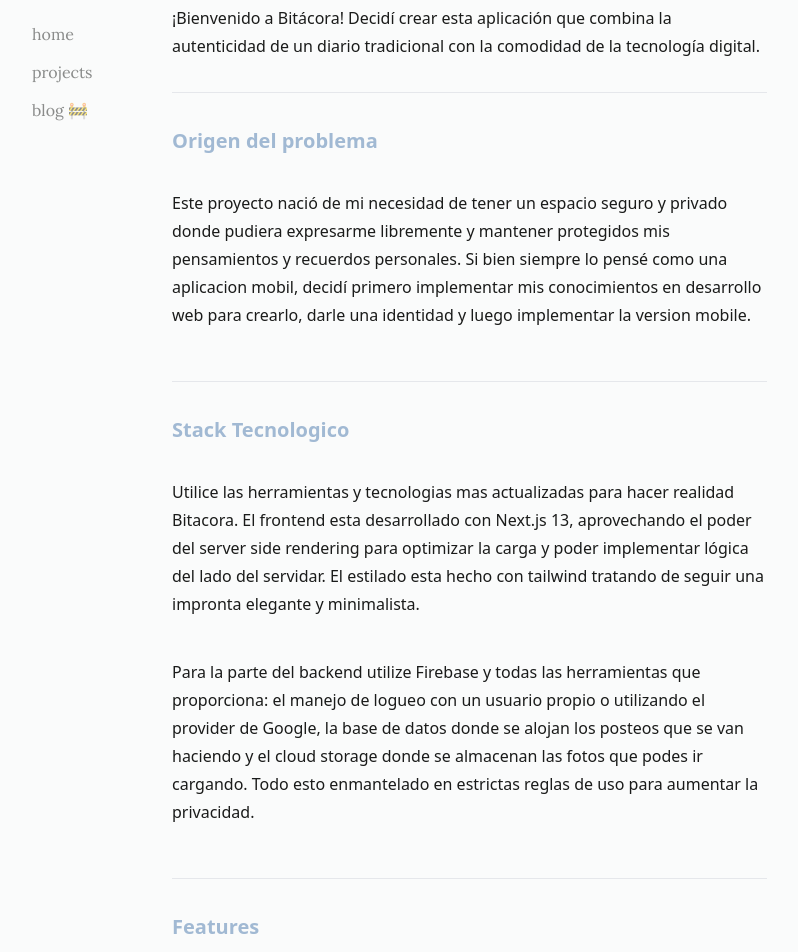
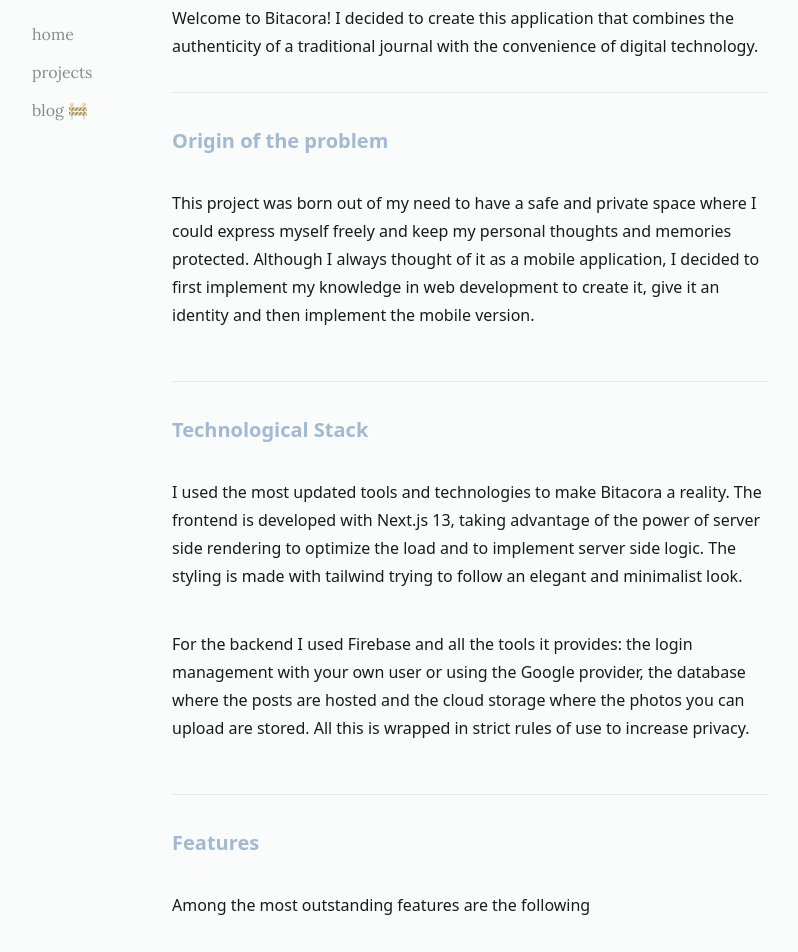
Before and after one commit to elizky/portfolio, a Next.js app: page /projects/bitacora in a window 1280 px wide. Shown: the part 180-1132 px from the top of the page, without its empty margins (170-968 px from the left). Built offline with nearby package versions, Linux system fonts and the light colour scheme.

Commit message:
docs: :speech_balloon: agregar projects en ingles

```diff
--- a/app/projects/bitacora/page.tsx
+++ b/app/projects/bitacora/page.tsx
@@ -1,7 +1,7 @@
 import type { Metadata } from 'next';
 
 import { motion } from 'framer-motion';
-import { bitacora } from 'info/projects';
+import { bitacoraEN } from 'info/projects';
 
 export const metadata: Metadata = {
   title: 'Bitacora',
@@ -9,7 +9,17 @@
 };
 
 const BitacoraPage = () => {
-  const { title, description, problem, stack, features } = bitacora;
+  const {
+    title,
+    description,
+    problemTitle,
+    problemContent,
+    stackTitle,
+    stackContent,
+    featuresTitle,
+    featuresSubtitle,
+    featuresContent,
+  } = bitacoraEN;
 
   return (
     <section className='projects'>
@@ -20,26 +30,26 @@
 
         <div className='my-8 divide-y '>
           <div className='flex flex-col items-start'>
-            <h3 className='text-accent'>Origen del problema</h3>
-            {problem.map((p) => (
+            <h3 className='text-accent'>{problemTitle}</h3>
+            {problemContent.map((p) => (
               <p className='mt-5 max-w-[600px]'>{p}</p>
             ))}
           </div>
         </div>
         <div className='my-8 divide-y '>
           <div className='flex flex-col items-start'>
-            <h3 className='text-accent'>Stack Tecnologico</h3>
-            {stack.map((p) => (
+            <h3 className='text-accent'>{stackTitle}</h3>
+            {stackContent.map((p) => (
               <p className='mt-5 max-w-[600px]'>{p}</p>
             ))}
           </div>
         </div>
         <div className='my-8 divide-y '>
           <div className='flex flex-col items-start'>
-            <h3 className='text-accent'>Features</h3>
-            <p className='mt-5 mb-0'>Entre las features mas destacadas estan las siguientes</p>
+            <h3 className='text-accent'>{featuresTitle}</h3>
+            <p className='mt-5 mb-0'>{featuresSubtitle}</p>
             <ul>
-              {features.map((f) => (
+              {featuresContent.map((f) => (
                 <li>{f}</li>
               ))}
             </ul>
--- a/app/projects/calcula-tu-juntin/page.tsx
+++ b/app/projects/calcula-tu-juntin/page.tsx
@@ -1,4 +1,4 @@
-import { ctj } from 'info/projects';
+import { ctjEN } from 'info/projects';
 import type { Metadata } from 'next';
 
 export const metadata: Metadata = {
@@ -7,7 +7,17 @@
 };
 
 const CalculaTuJuntinPage = () => {
-  const { title, description, problem, stack, features } = ctj;
+  const {
+    title,
+    description,
+    problemTitle,
+    problemContent,
+    stackTitle,
+    stackContent,
+    featuresTitle,
+    featuresSubtitle,
+    featuresContent,
+  } = ctjEN;
   return (
     <section className='projects'>
       <h1>{title}</h1>
@@ -17,28 +27,26 @@
 
         <div className='my-8 divide-y '>
           <div className='flex flex-col items-start'>
-            <h3 className='text-accent'>Origen del problema</h3>
-            {problem.map((p) => (
+            <h3 className='text-accent'>{problemTitle}</h3>
+            {problemContent.map((p) => (
               <p className='mt-5 max-w-[600px]'>{p}</p>
             ))}
           </div>
         </div>
         <div className='my-8 divide-y '>
           <div className='flex flex-col items-start'>
-            <h3 className='text-accent'>Stack Tecnologico</h3>
-            {stack.map((s) => (
+            <h3 className='text-accent'>{stackTitle}</h3>
+            {stackContent.map((s) => (
               <p className='mt-5 max-w-[600px]'>{s}</p>
             ))}
           </div>
         </div>
         <div className='my-8 divide-y '>
           <div className='flex flex-col items-start'>
-            <h3 className='text-accent'>Features</h3>
-            <p className='mt-5 mb-0'>
-              Acá no hay mucha ciencia, pero lo importante a saber es que:
-            </p>
+            <h3 className='text-accent'>{featuresTitle}</h3>
+            <p className='mt-5 mb-0'> {featuresSubtitle}</p>
             <ul>
-              {features.map((f) => (
+              {featuresContent.map((f) => (
                 <li>{f}</li>
               ))}
             </ul>
--- a/app/projects/librerizky/page.tsx
+++ b/app/projects/librerizky/page.tsx
@@ -1,4 +1,4 @@
-import { librerizky } from 'info/projects';
+import { librerizkyEN } from 'info/projects';
 import type { Metadata } from 'next';
 
 export const metadata: Metadata = {
@@ -7,7 +7,7 @@
 };
 
 const CalculaTuJuntinPage = () => {
-  const { title, description } = librerizky;
+  const { title, description } = librerizkyEN;
   return (
     <section className='projects'>
       <h1>{title}</h1>
--- a/info/projects.tsx
+++ b/info/projects.tsx
@@ -28,43 +28,96 @@
   },
 ];
 
-export const bitacora = {
+export const bitacoraES = {
   title: 'Bitacora',
   description:
     '¡Bienvenido a Bitácora! Decidí crear esta aplicación que combina la autenticidad de un diario tradicional con la comodidad de la tecnología digital.  ',
-  problem: [
+  problemTitle: 'Origin of the problem',
+  problemContent: [
     'Este proyecto nació de mi necesidad de tener un espacio seguro y privado donde pudiera expresarme libremente y mantener protegidos mis pensamientos y recuerdos personales. Si bien siempre lo pensé como una aplicacion mobil, decidí primero implementar mis conocimientos en desarrollo web para crearlo, darle una identidad y luego implementar la version mobile.',
   ],
-  stack: [
+  stackTitle: 'Stack Tecnologico',
+  stackContent: [
     'Utilice las herramientas y tecnologias mas actualizadas para hacer realidad Bitacora. El frontend esta desarrollado con Next.js 13, aprovechando el poder del server side rendering para optimizar la carga y poder implementar lógica del lado del servidar. El estilado esta hecho con tailwind tratando de seguir una impronta elegante y minimalista.',
     'Para la parte del backend utilize Firebase y todas las herramientas que proporciona: el manejo de logueo con un usuario propio o utilizando el provider de Google, la base de datos donde se alojan los posteos que se van haciendo y el cloud storage donde se almacenan las fotos que podes ir cargando. Todo esto enmantelado en estrictas reglas de uso para aumentar la privacidad.',
   ],
-  features: [
+  featuresTitle: 'Features',
+  featuresSubtitle: 'Entre las features mas destacadas estan las siguientes',
+  featuresContent: [
     'Almacenar la ubicacion a la hora de hacer el posteo asi puedes ver luego donde estuviste la vez que escribiste eso que sentias.',
     'Tambien la posibilidad de agregar una foto al posteo para tener de recuerdo de ese momento.',
     'La posibilidad de cambiar de idioma',
   ],
 };
 
-export const ctj = {
+export const bitacoraEN = {
+  title: 'Bitacora',
+  description:
+    'Welcome to Bitacora! I decided to create this application that combines the authenticity of a traditional journal with the convenience of digital technology.',
+  problemTitle: 'Origin of the problem',
+  problemContent: [
+    'This project was born out of my need to have a safe and private space where I could express myself freely and keep my personal thoughts and memories protected. Although I always thought of it as a mobile application, I decided to first implement my knowledge in web development to create it, give it an identity and then implement the mobile version.    ',
+  ],
+  stackTitle: 'Technological Stack',
+  stackContent: [
+    'I used the most updated tools and technologies to make Bitacora a reality. The frontend is developed with Next.js 13, taking advantage of the power of server side rendering to optimize the load and to implement server side logic. The styling is made with tailwind trying to follow an elegant and minimalist look.',
+    'For the backend I used Firebase and all the tools it provides: the login management with your own user or using the Google provider, the database where the posts are hosted and the cloud storage where the photos you can upload are stored. All this is wrapped in strict rules of use to increase privacy.',
+  ],
+  featuresTitle: 'Features',
+  featuresSubtitle: 'Among the most outstanding features are the following',
+  featuresContent: [
+    'Store your location when you post so you can later see where you were when you wrote what you felt.',
+    'Also the possibility of adding a photo to the post to remember that moment.',
+    'The possibility to change the language',
+  ],
+};
+
+export const ctjES = {
   title: 'Calcula tu Juntin',
   description:
     '¡Bienvenido a Calcula tu Juntin! decidí crear una herramienta que simplificara el proceso de cálculo y dividiera equitativamente los gastos entre todos los participantes.  ',
-  problem: [
+  problemTitle: 'Origen del problema',
+  problemContent: [
     'Este proyecto surgió de mi experiencia personal al organizar eventos y salidas con amigos. Siempre había problemas para dividir los gastos de manera justa y evitar conflictos innecesarios.',
     'Aun sabiendo de la existencia de aplicaciones que resolvian mi problema, no lograba encontrar con una que sea lo suficientemente simple y sencilla como para solucionarlo en un periodo corto de tiempo y sin necesidad de andar creando usuarios o buscando muy dentro de la aplicacion la funcionalidad.',
     'Por eso puede pecar de simple y minimalista, porque lo es. Y asi lo quise hacer. Simple, rápida de usar y efectiva.',
   ],
-  stack: [
+  stackTitle: 'Stack Tecnologico',
+  stackContent: [
     'En una primera version era solo HTML, CSS y Javascript Vanilla lo que utilice para crear este proyecto. Con el tiempo y a modo de practica, lo cambie por Next.js (version 12) y Material UI para la UI.',
   ],
-  features: [
+  featuresTitle: 'Features',
+  featuresSubtitle: 'Acá no hay mucha ciencia, pero lo importante a saber es que:',
+  featuresContent: [
     'Proporciona el resultado indivial de cada participante',
     'Muestra en verde a quien le deben y cuanto',
     'Muestra en rojo quien debe',
   ],
 };
-export const librerizky = {
+export const ctjEN = {
+  title: 'Calcula tu Juntin',
+  description:
+    'Welcome to Calcula tu Juntin! I decided to create a tool that would simplify the calculation process and divide the costs equally among all participants.',
+  problemTitle: 'Origin of the problem',
+  problemContent: [
+    'This project came from my personal experience in organizing events and outings with friends. There were always problems in dividing expenses fairly and avoiding unnecessary conflicts.',
+    "Even knowing about the existence of applications that solved my problem, I couldn't find one that was simple and easy enough to solve it in a short period of time and without the need to create users or search deep inside the application for the functionality.",
+    "That's why it can be simple and minimalist, because it is. And that's how I wanted to make it. Simple, fast to use and effective.",
+  ],
+  stackTitle: 'Technology Stack',
+  stackContent: [
+    'In a first version it was only HTML, CSS and Javascript Vanilla what I used to create this project. With time and as a practice, I changed it to Next.js (version 12) and Material UI for the UI.',
+  ],
+  featuresTitle: 'Features',
+  featuresSubtitle: 'There is not much science here, but the important thing to know is that:',
+  featuresContent: [
+    'Provides the individual result of each participant.',
+    'Shows in green who is owed and how much',
+    'Shows in red who is owed',
+  ],
+};
+
+export const librerizkyES = {
   title: 'Librerizky',
   description:
     '¡Esta es mi propia Libreria! Pero todavía no esta lista. Cuando lo esté les aviso  ',
@@ -82,3 +135,20 @@
   //   'Muestra en rojo quien debe',
   // ],
 };
+export const librerizkyEN = {
+  title: 'Librerizky',
+  description: "This is my own library! But it's not ready yet. When it is, I'll let you know",
+  // problem: [
+  //   'Este proyecto surgió de mi experiencia personal al organizar eventos y salidas con amigos. Siempre había problemas para dividir los gastos de manera justa y evitar conflictos innecesarios.',
+  //   'Aun sabiendo de la existencia de aplicaciones que resolvian mi problema, no lograba encontrar con una que sea lo suficientemente simple y sencilla como para solucionarlo en un periodo corto de tiempo y sin necesidad de andar creando usuarios o buscando muy dentro de la aplicacion la funcionalidad.',
+  //   'Por eso puede pecar de simple y minimalista, porque lo es. Y asi lo quise hacer. Simple, rápida de usar y efectiva.',
+  // ],
+  // stack: [
+  //   'En una primera version era solo HTML, CSS y Javascript Vanilla lo que utilice para crear este proyecto. Con el tiempo y a modo de practica, lo cambie por Next.js (version 12) y Material UI para la UI.',
+  // ],
+  // features: [
+  //   'Proporciona el resultado indivial de cada participante',
+  //   'Muestra en verde a quien le deben y cuanto',
+  //   'Muestra en rojo quien debe',
+  // ],
+};
```
